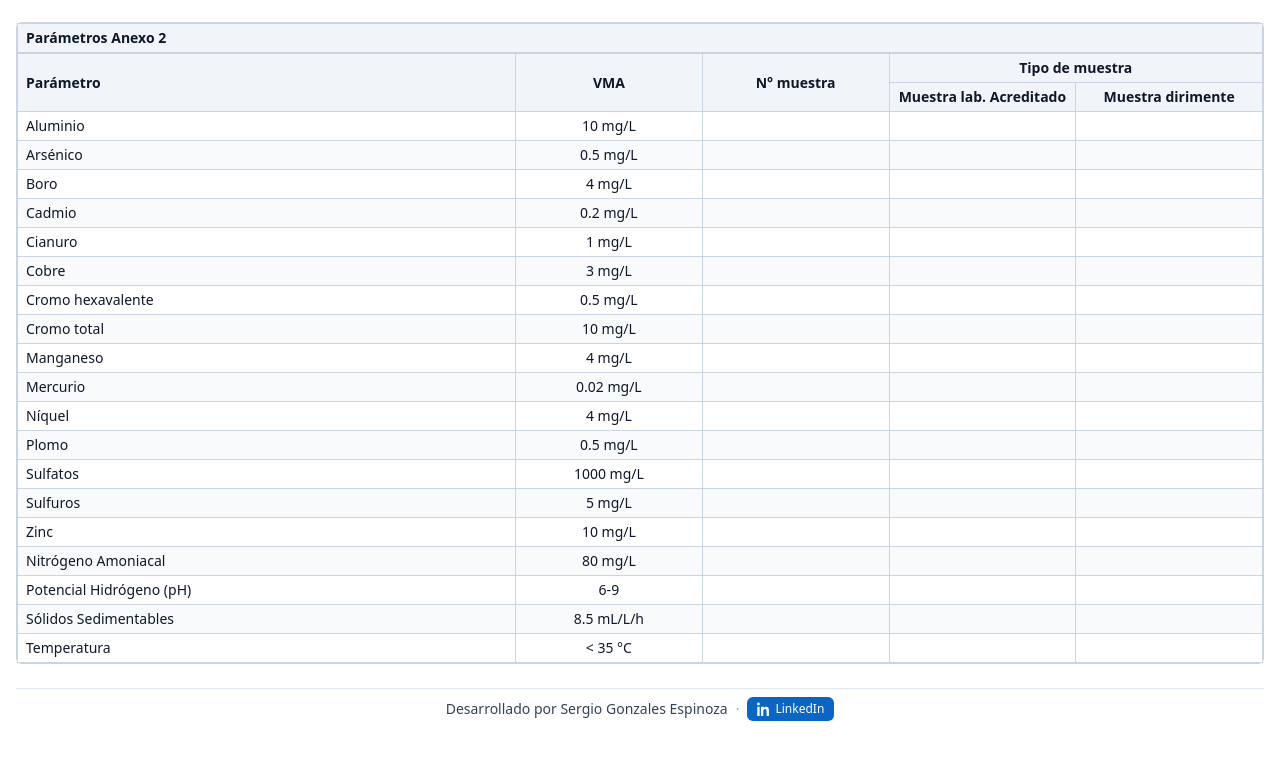
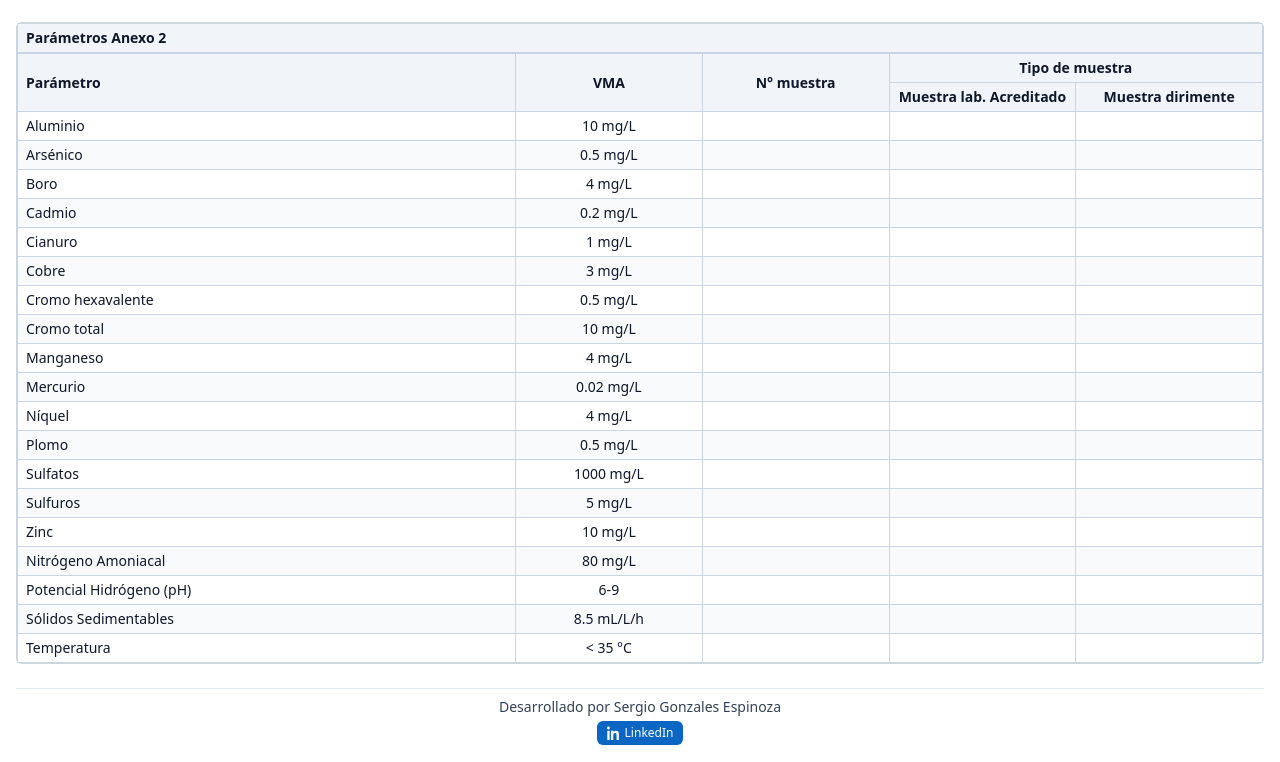
Before and after one commit to Valisage/VMA-CIIU, a React (Vite) app: page / in a window 1280 px wide. Shown: the part 554-1316 px from the top of the page. Before the commit the page ends 1291 px from the top, so only its background shows below. Built offline with nearby package versions, Linux system fonts and the light colour scheme.

Commit message:
Update App.tsx

```diff
--- a/src/App.tsx
+++ b/src/App.tsx
@@ -327,10 +327,9 @@ export default function App() {
         <ParametrosTabla annex={2} selectedUnion={selectedUnion} titulo="Parámetros Anexo 2" />
 
         {/* Pie */}
-        <footer className="pt-2 border-t border-slate-200">
-          <div className="flex flex-wrap items-center justify-center gap-2 text-slate-700 text-xs sm:text-sm">
-            <span className="text-center">Desarrollado por Sergio Gonzales Espinoza</span>
-            <span aria-hidden className="text-slate-400">·</span>
+        <footer className="pt-2 border-t border-slate-200 text-center">
+          <div className="text-slate-700 text-xs sm:text-sm">Desarrollado por Sergio Gonzales Espinoza</div>
+          <div className="mt-1">
             <a
               href="https://www.linkedin.com/in/sergioage"
               target="_blank"
```
